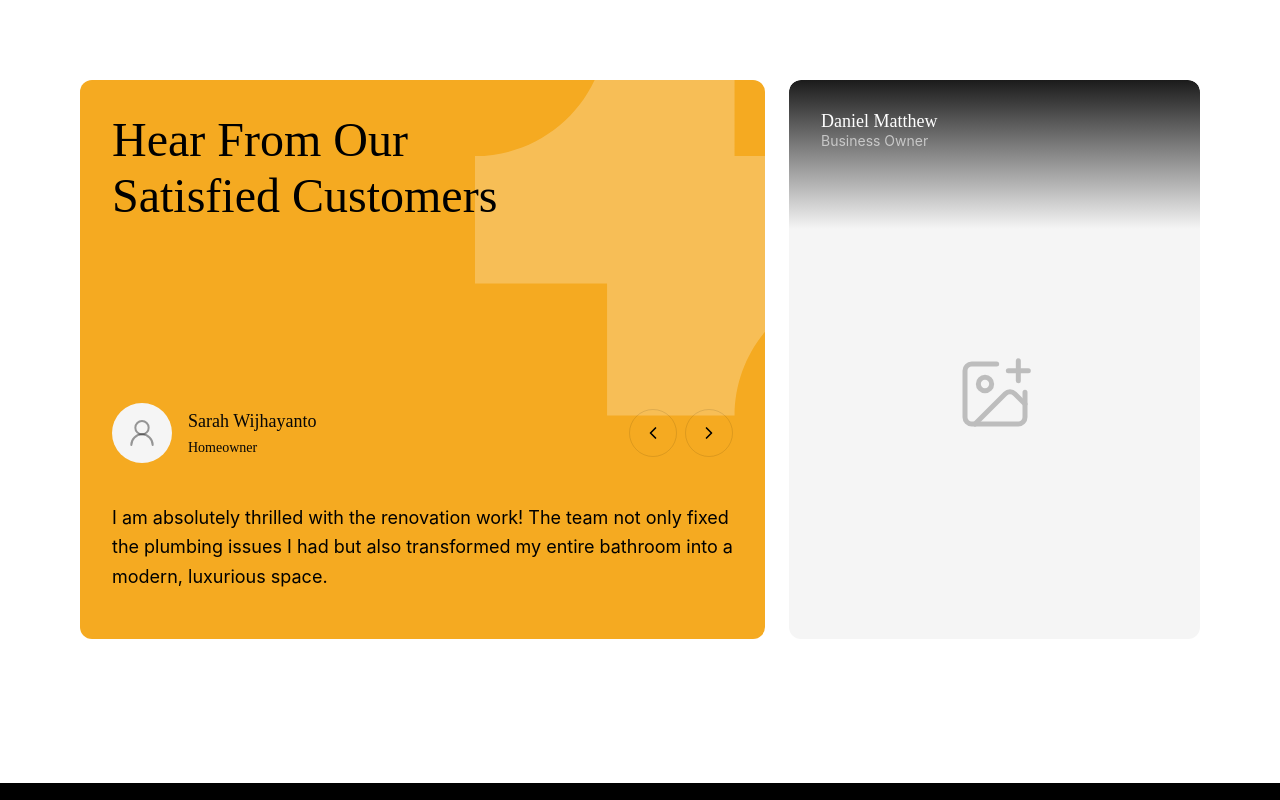
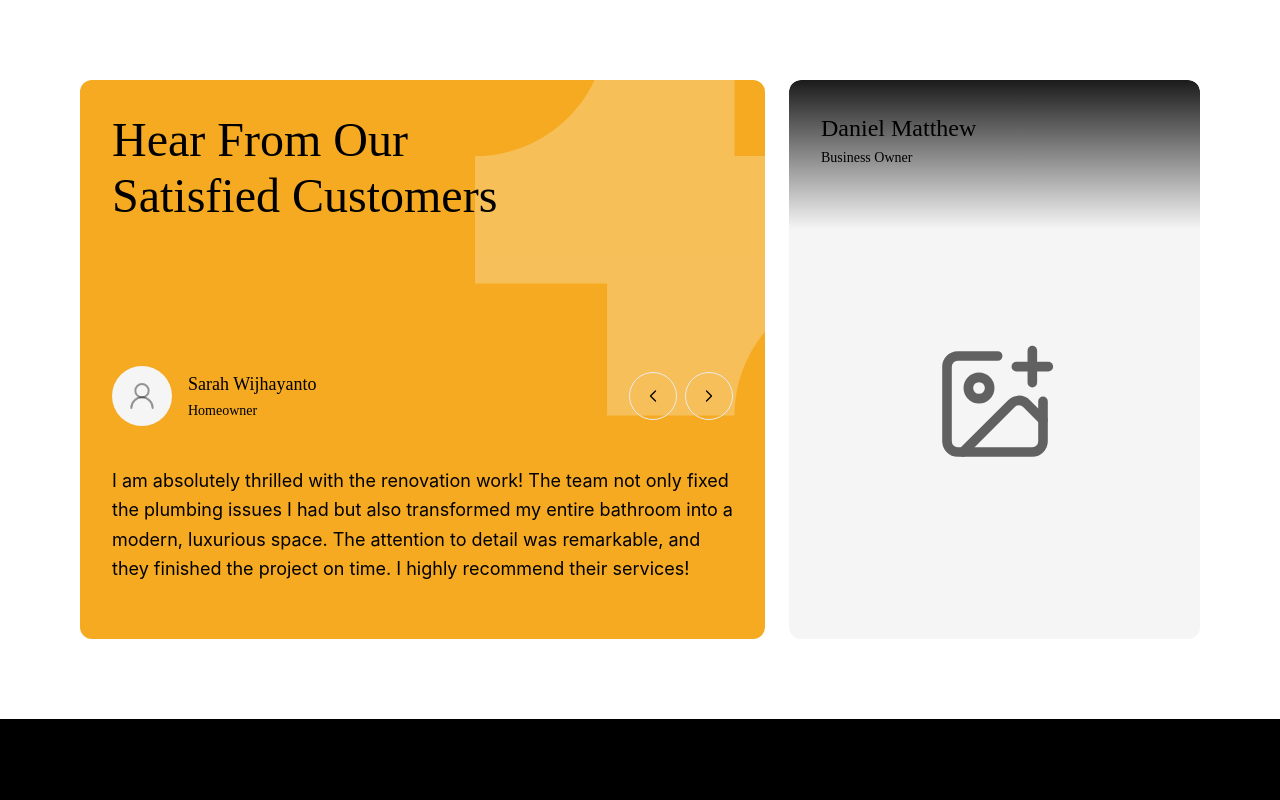
Before and after one commit to Olesia2805/Renov, a React (Vite) app: page / in a window 1280 px wide. Built offline with nearby package versions, Linux system fonts and the light colour scheme.

Commit message:
Added onClick

```diff
--- a/src/components/layout/TestimonialsSection.tsx
+++ b/src/components/layout/TestimonialsSection.tsx
@@ -1,73 +1,99 @@
-// import { useState } from "react";
+import { useState } from "react";
 import { UserRound, ChevronLeft, ChevronRight, ImagePlus } from "lucide-react";
 import crossIcon from "../../assets/logo.svg";
-// import { TESTIMONIALS } from "../../constants/testimonials";
+import { TESTIMONIALS } from "../../constants/testimonials";
+
+const navButtonClass =
+  "flex size-12 items-center justify-center rounded-full border border-[#EBEBEB] transition-all hover:bg-black/5";
+
+const titleClass = "font-['Inter_Tight'] font-medium text-black";
+
+const subtitleClass = "font-['Inter_Tight'] text-sm leading-5 text-black";
 
 const Testimonials = () => {
+  const [currentIndex, setCurrentIndex] = useState(0);
+
+  const current = TESTIMONIALS[currentIndex];
+
+  const handleNext = () => {
+    setCurrentIndex((prev) => (prev + 1) % TESTIMONIALS.length);
+  };
+
+  const handlePrev = () => {
+    setCurrentIndex(
+      (prev) => (prev - 1 + TESTIMONIALS.length) % TESTIMONIALS.length,
+    );
+  };
+
   return (
-    <section className="bg-white w-full max-w-360 min-h-169.75 mx-auto p-20 flex flex-col justify-center">
-      <div className="flex flex-col md:flex-row justify-between items-start md:items-end gap-6 mb-10 md:mb-16">
-        <div className="bg-[#F5AA21] rounded-xl pt-8 px-8 pb-14.5 w-full lg:max-w-211.25 min-h-139.75 relative isolate flex flex-col justify-between overflow-hidden">
+    <section className="mx-auto flex min-h-169.75 w-full max-w-360 flex-col justify-center bg-white p-20">
+      <div className="flex flex-col items-start justify-between gap-6 md:flex-row md:items-end">
+        <div className="relative isolate flex min-h-139.75 w-full flex-col justify-between overflow-hidden rounded-xl bg-[#F5AA21] px-8 pt-8 pb-14 lg:max-w-211.25">
           <img
             src={crossIcon}
             alt=""
-            className="absolute left-[57.63%] w-[57.51%] aspect-square top-[-10%] brightness-0 invert opacity-[0.24] z-[-1] pointer-events-none"
+            className="pointer-events-none absolute top-[-10%] left-[57.63%] z-[-1] aspect-square w-[57.51%] brightness-0 invert opacity-25"
           />
-          <h2 className="font-['Inter_Tight'] text-[48px] leading-14 font-medium text-black max-w-101.75">
+
+          <h2 className={`${titleClass} max-w-101.75 text-[48px] leading-14`}>
             Hear From Our Satisfied Customers
           </h2>
 
-          <div className="flex items-start w-full max-w-195.25 max-h-44.5 self-stretch  flex-col justify-between gap-10 order-2 z-2">
-            <div className="flex justify-between items-center w-full">
+          <div className="flex w-full max-w-195.25 flex-col gap-10">
+            <div className="flex items-center justify-between">
               <div className="flex items-center gap-4">
-                <div className="w-15 h-15 rounded-full bg-[#f5f5f5] flex items-center justify-center flex-none order-0 grow-0 overflow-hidden">
+                <div className="flex size-15 items-center justify-center overflow-hidden rounded-full bg-[#F5F5F5]">
                   <UserRound
                     size={32}
                     strokeWidth={1.5}
-                    className="text-[#070707]/40"
+                    className="text-black/40"
                   />
                 </div>
 
-                <div className="flex max-h-15 py-1.25 self-stretch flex-col justify-between gap-1">
-                  <span className="font-['Inter_Tight'] text-[18px] leading-6.5 font-medium text-[#070707] w-34.75 h-[26px]flex-none order-0 self-stretch grow-0">
-                    Sarah Wijhayanto
+                <div className="flex flex-col gap-1 py-1">
+                  <span className={`${titleClass} text-[18px] leading-6.5`}>
+                    {current.name}
                   </span>
-                  <span className="font-['Inter_Tight'] text-[14px] leading-5 font-normal text-[#070707] w-34.75 h-[20px]flex-none order-1 self-stretch grow-0">
-                    Homeowner
-                  </span>
+
+                  <span className={subtitleClass}>{current.role}</span>
                 </div>
               </div>
 
               <div className="flex gap-2">
-                <button className="w-12 h-12 rounded-full border border-black/10 flex items-center justify-center hover:bg-white/20 transition-all">
-                  <ChevronLeft size={20} />
+                <button onClick={handlePrev} className={navButtonClass}>
+                  <ChevronLeft size={20} strokeWidth={1.5} />
                 </button>
-                <button className="w-12 h-12 rounded-full border border-black/10 flex items-center justify-center hover:bg-white/20 transition-all">
-                  <ChevronRight size={20} />
+
+                <button onClick={handleNext} className={navButtonClass}>
+                  <ChevronRight size={20} strokeWidth={1.5} />
                 </button>
               </div>
             </div>
 
-            <p className="text-[18px] leading-relaxed text-black max-w-full">
+            <p className="text-[18px] leading-relaxed text-black">
               I am absolutely thrilled with the renovation work! The team not
               only fixed the plumbing issues I had but also transformed my
-              entire bathroom into a modern, luxurious space.
+              entire bathroom into a modern, luxurious space. The attention to
+              detail was remarkable, and they finished the project on time. I
+              highly recommend their services!
             </p>
           </div>
         </div>
 
-        <div className="bg-[#f5f5f5] rounded-xl flex flex-col w-full lg:max-w-102.75 min-h-139.75 relative overflow-hidden">
-          <div className="absolute top-0 left-0 w-full h-48 bg-[linear-gradient(180deg,#1B1B1B_0%,rgba(27,27,27,0)_77.63%)] rounded-xl z-0 pointer-events-none" />
-          <div className="relative z-10 p-8 flex flex-col gap-1">
-            <h3 className="font-['Inter_Tight'] font-medium text-[18px] text-white">
+        <div className="relative flex min-h-139.75 w-full flex-col overflow-hidden rounded-xl bg-[#F5F5F5] lg:max-w-102.75">
+          <div className="pointer-events-none absolute top-0 left-0 h-48 w-full rounded-xl bg-[linear-gradient(180deg,#1B1B1B_0%,rgba(27,27,27,0)_77.63%)]" />
+
+          <div className="relative z-10 flex flex-col gap-1 p-8">
+            <h3 className={`${titleClass} text-2xl leading-8`}>
               Daniel Matthew
             </h3>
-            <p className="text-[14px] text-white/60">Business Owner</p>
+
+            <p className={subtitleClass}>Business Owner</p>
           </div>
 
-          <div className="flex-1 flex items-center justify-center pb-8 relative z-10">
-            <div className="text-[#6C6C6C] opacity-40">
-              <ImagePlus size={80} strokeWidth={1.5} />
+          <div className="relative z-10 flex flex-1 items-center justify-center pb-8">
+            <div className="opacity-60">
+              <ImagePlus size={128} strokeWidth={1.8} />
             </div>
           </div>
         </div>
```
